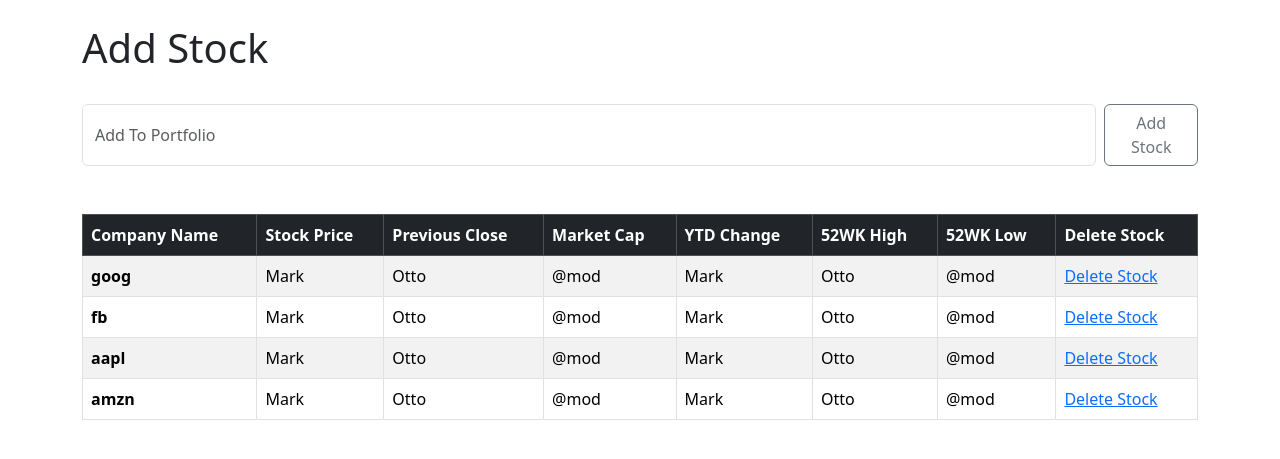
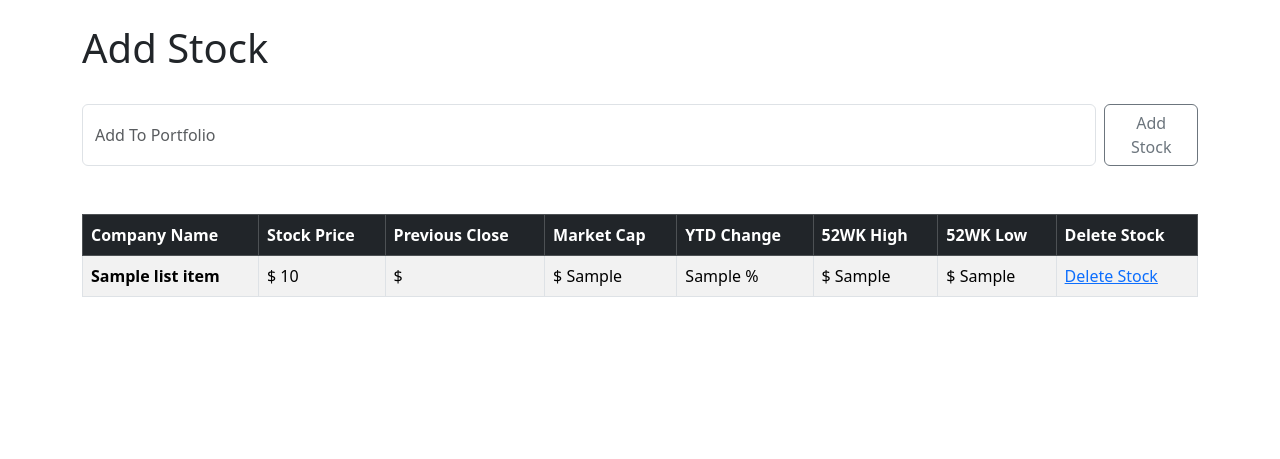
Before and after one commit to JozCrzBrgn/Stock-Market-App, a Django app: template quotes/templates/add_stock.html in a window 1280 px wide. Shown: the part 78-537 px from the top of the page. Run offline with Django 5.2, Linux system fonts and the light colour scheme; data comes from the database, SQL or seed files in the repository; the template is opened without the code that fills it: values that come from a table or form of the project are taken from there, most other values are stand-ins (such as "Sample title", 1, 10 or a date in 2020).

Commit message:
Se cargan los datos en la tabla

```diff
--- a/quotes/templates/add_stock.html
+++ b/quotes/templates/add_stock.html
@@ -29,20 +29,21 @@
     </thead>
     <tbody>
         {% if ticker %}
-            {% for item in  ticker %}
+            {% for list_item in output %}
             <tr>
-                <th scope="row">{{ item }}</th>
-                <td>Mark</th>
-                <td>Otto</th>
-                <td>@mod</th>
-                <td>Mark</th>
-                <td>Otto</th>
-                <td>@mod</th>
-                <td><a href="{% url 'delete' item.id %}">Delete Stock</a></th>
+                <th scope="row">{{ list_item.companyName }}</th>
+                <td>$ {{ list_item.latestPrice }}</th>
+                <td>$ {{ list_item.previousClose }}</th>
+                <td>$ {{ list_item.marketCap }}</th>
+                <td>{{ list_item.ytdChange }} %</th>
+                <td>$ {{ list_item.week52High }}</th>
+                <td>$ {{ list_item.week52Low }}</th>
+                <td><a href="/">Delete Stock</a></th>
             </tr>
             {% endfor %}
         {% endif %}
     </tbody>
 </table>
 
+
 {% endblock  %}
```
